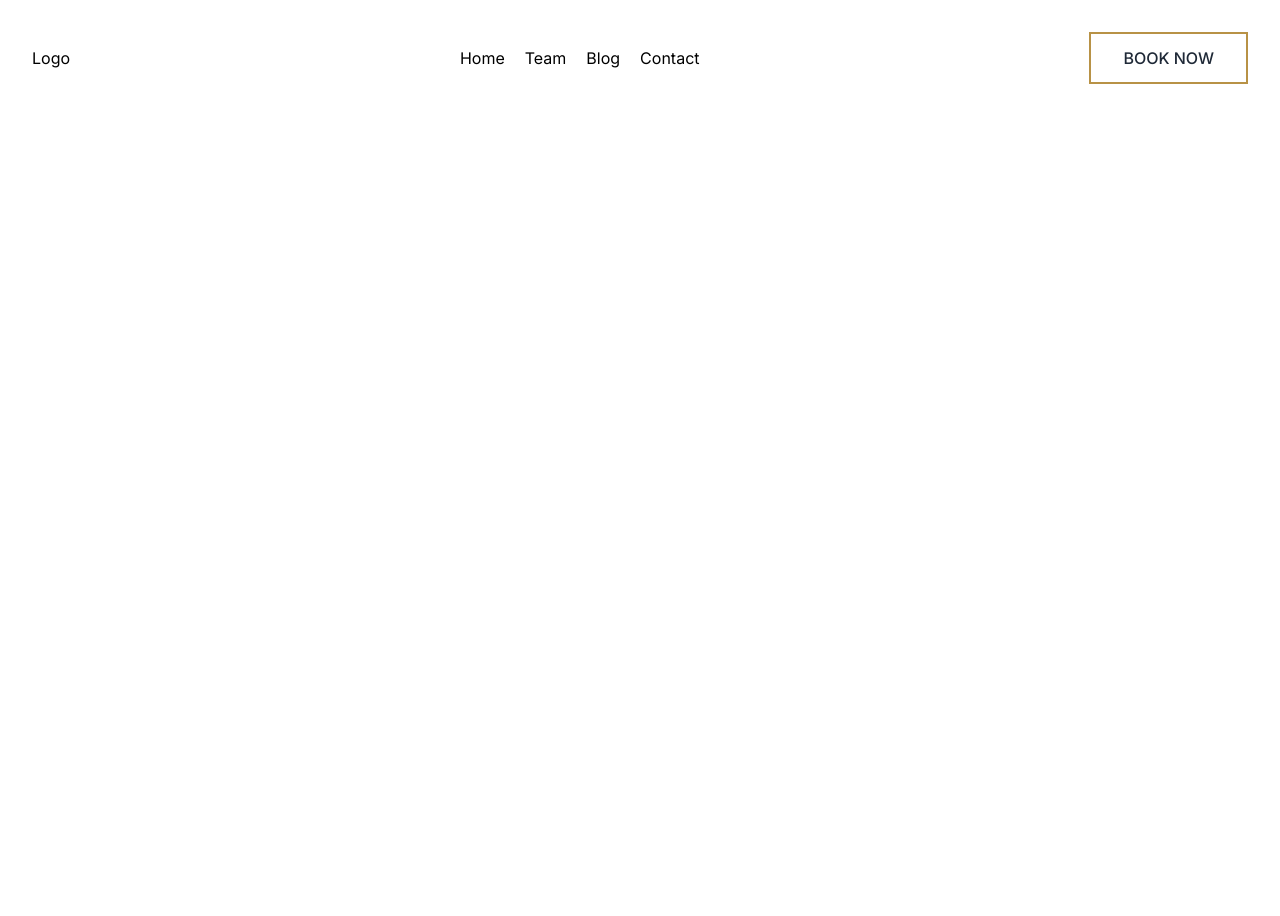
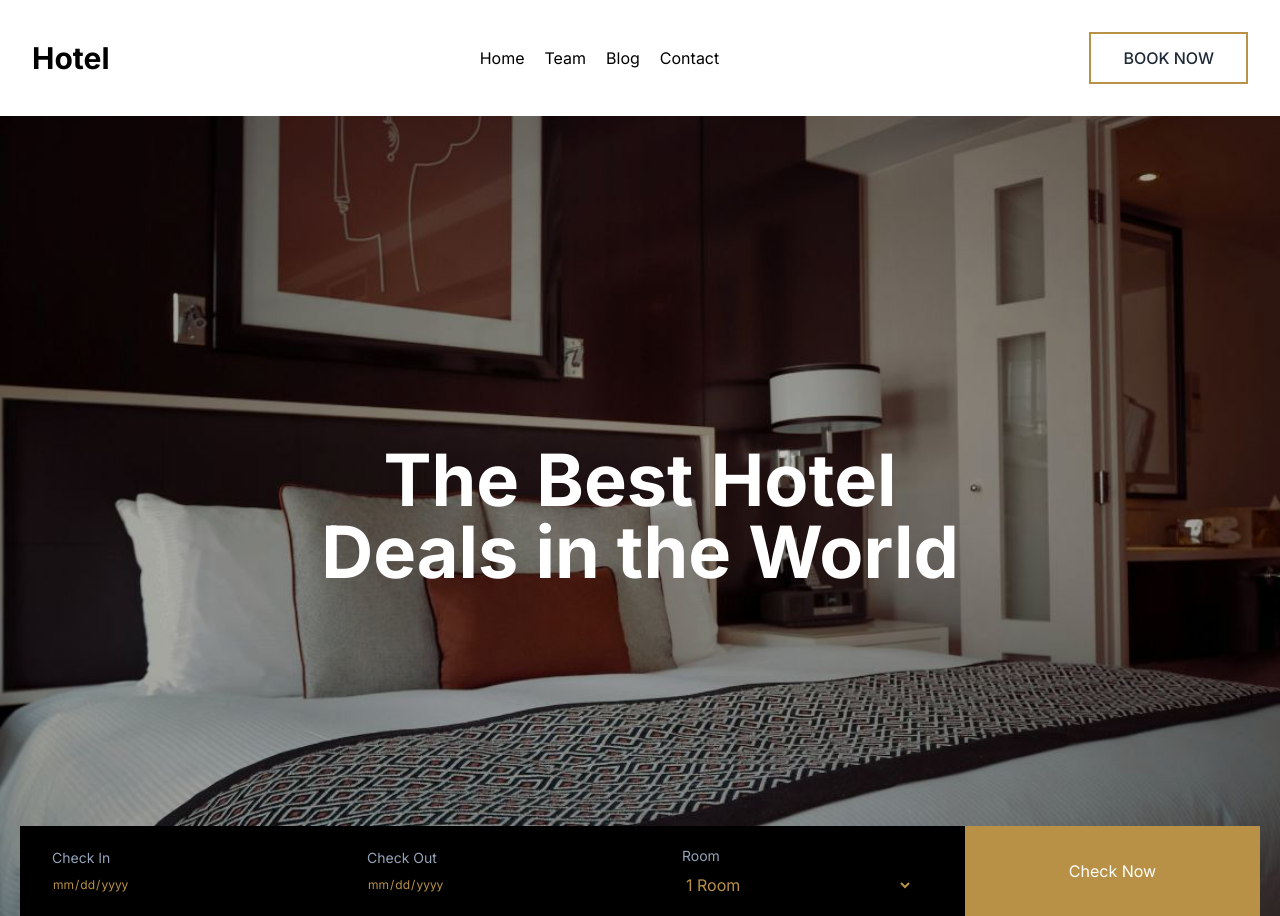
Before and after one commit to joseph-lang7/Hotel, a Next.js app: page / in a window 1280 px wide. Before the commit the page ends 800 px from the top, so only its background shows below. Built offline with nearby package versions, Linux system fonts and the light colour scheme.

Commit message:
Implement hero section

```diff
--- /dev/null
+++ b/app/components/hero/Hero.jsx
@@ -0,0 +1,58 @@
+import React from "react";
+import RectangleButton from "../rectangle-button/RectangleButton";
+
+const Hero = () => {
+  return (
+    <div
+      className="w-screen h-[1200px] md:h-[800px] bg-cover bg-center flex items-center relative"
+      style={{ backgroundImage: "url(/photos/bedroom.jpg)" }}
+    >
+      <div className="w-full text-white font-bold">
+        <h1 className="text-center text-5xl  md:text-7xl">
+          The Best Hotel <span className="block">Deals in the World</span>
+        </h1>
+      </div>
+      <div className="w-full flex justify-center px-5 h-auto  absolute bottom-0">
+        <div className="bg-black w-[1500px] grid grid-cols-1 md:grid-cols-2  xl:grid-cols-4 gap-5">
+          <div className="flex flex-col gap-2 p-5 justify-center pl-8 ">
+            <p className="text-slate-400 text-sm">Check In</p>
+            <input
+              type="date"
+              className=" text-[#B89146] bg-transparent text-xs focus:outline-none cursor-pointer"
+            />
+          </div>
+
+          <div className="flex flex-col gap-2 p-5 justify-center pl-8">
+            <p className="text-slate-400 text-sm">Check Out</p>
+            <input
+              type="date"
+              className=" text-[#B89146] bg-transparent border-none text-xs focus:outline-none cursor-pointer"
+            />
+          </div>
+          <div className="flex flex-col gap-2 p-5 justify-center pl-8 pr-8">
+            <p className="text-slate-400 text-sm">Room</p>
+
+            <select
+              name="roomCount"
+              id="roomCount"
+              className="bg-transparent text-[#B89146] focus:outline-none"
+            >
+              <option value="1">1 Room</option>
+              <option value="2">2 Room</option>
+              <option value="3">3 Room</option>
+              <option value="4">4 Room</option>
+              <option value="5">5 Room</option>
+            </select>
+          </div>
+          <div className="h-full w-full">
+            <button className="h-full w-full p-5 text-white bg-[#B89146] hover:bg-black transition-colors duration-500">
+              Check Now
+            </button>
+          </div>
+        </div>
+      </div>
+    </div>
+  );
+};
+
+export default Hero;
--- a/app/components/navbar/MobileNav.jsx
+++ b/app/components/navbar/MobileNav.jsx
@@ -3,8 +3,8 @@ const MobileNav = ({ isOpen, navItems }) => {
     <ul
       className={`${
         isOpen
-          ? "translate-x-0 w-screen h-screen bg-white text-black transition-transform duration-700 flex-col absolute inset-0 flex justify-center items-center gap-5 text-2xl sm:hidden"
-          : "translate-x-[-200vw] w-screen h-screen bg-white text-black transition-transform duration-700 flex-col absolute inset-0 flex justify-center items-center gap-5 text-2xl sm:hidden"
+          ? "translate-x-0 max-w-screen h-screen bg-white text-black transition-transform duration-700 flex-col flex justify-center items-center gap-5 text-2xl sm:hidden fixed inset-0 z-40"
+          : "translate-x-[-200vw] max-w-screen h-screen bg-white text-black transition-transform duration-700 flex-col flex justify-center items-center gap-5 text-2xl sm:hidden absolute inset-0 z-40"
       }`}
     >
       {" "}
--- a/app/components/navbar/Navbar.jsx
+++ b/app/components/navbar/Navbar.jsx
@@ -13,15 +13,17 @@ const Navbar = () => {
     { label: "Contact", href: "/contact" },
   ];
   return (
-    <nav className="max-w-screen bg-transparent py-8 px-8 justify-between flex">
-      <div className="flex items-center z-20">Logo</div>
-      <DesktopNav navItems={navItems} />
-      <div className="text-black sm:hidden block z-20">
-        <Hamburger toggled={isOpen} toggle={setOpen} />
-      </div>
+    <>
+      <nav className="max-w-screen bg-transparent py-8 px-8 justify-between flex">
+        <div className="flex items-center font-bold text-3xl z-50">Hotel</div>
+        <DesktopNav navItems={navItems} />
+        <div className="text-black sm:hidden block z-50">
+          <Hamburger toggled={isOpen} toggle={setOpen} />
+        </div>
+        <RectangleButton content="Book Now" />
+      </nav>
       <MobileNav isOpen={isOpen} navItems={navItems} />
-      <RectangleButton content="Book Now" />
-    </nav>
+    </>
   );
 };
 
--- a/app/components/rectangle-button/RectangleButton.jsx
+++ b/app/components/rectangle-button/RectangleButton.jsx
@@ -1,6 +1,6 @@
 const RectangleButton = ({ content }) => {
   return (
-    <button class="relative border-2 border-[#b89246] bg-transparent py-3 px-8 font-medium uppercase text-gray-800 transition-colors before:absolute before:left-0 before:top-0 before:-z-10 before:h-full before:w-full before:origin-top-left before:scale-x-0 before:bg-[#b89246] before:transition-transform before:duration-500 before:content-[''] hover:text-white before:hover:scale-x-100 hidden md:block">
+    <button className="relative border-2 border-[#b89246] bg-transparent py-3 px-8 font-medium uppercase text-gray-800 transition-colors before:absolute before:left-0 before:top-0 before:-z-10 before:h-full before:w-full before:origin-top-left before:scale-x-0 before:bg-[#b89246] before:transition-transform before:duration-500 before:content-[''] hover:text-white before:hover:scale-x-100 hidden md:block">
       {content}
     </button>
   );
--- a/app/page.js
+++ b/app/page.js
@@ -1,5 +1,5 @@
-import Image from "next/image";
+import Hero from "./components/hero/Hero";
 
 export default function Home() {
-  return;
+  return <Hero />;
 }
```
Also changed, not shown: public/photos/bedroom.jpg (added).
